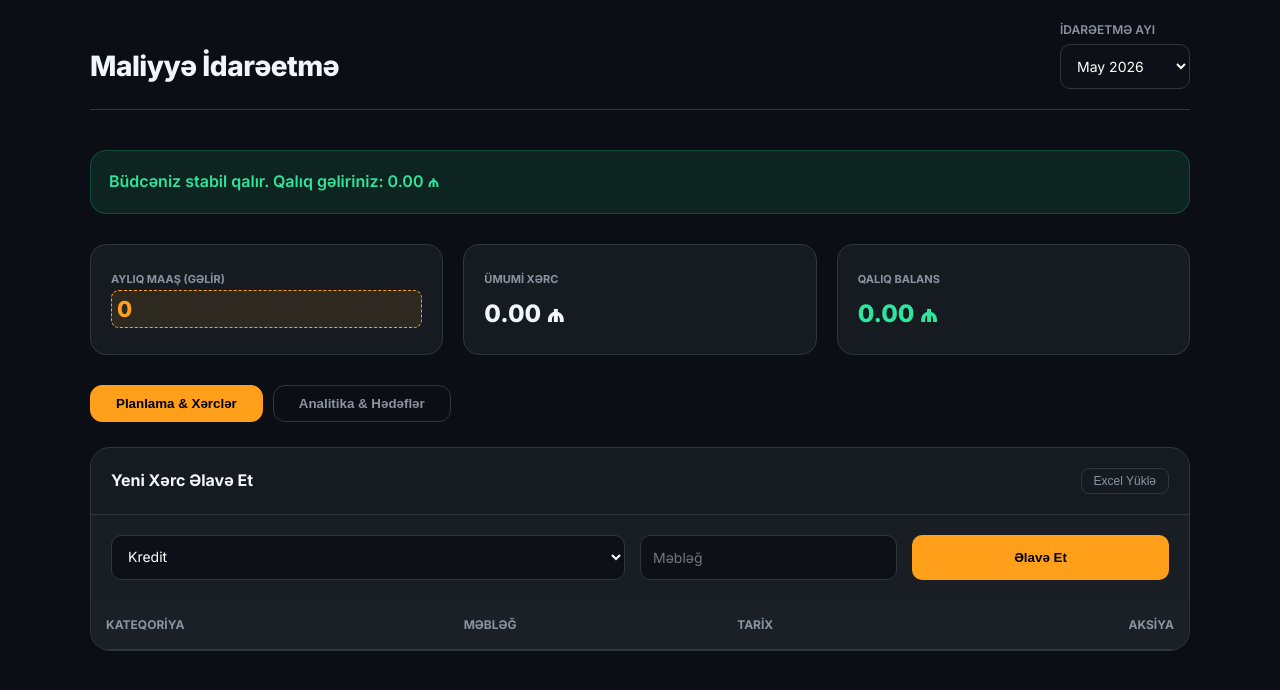
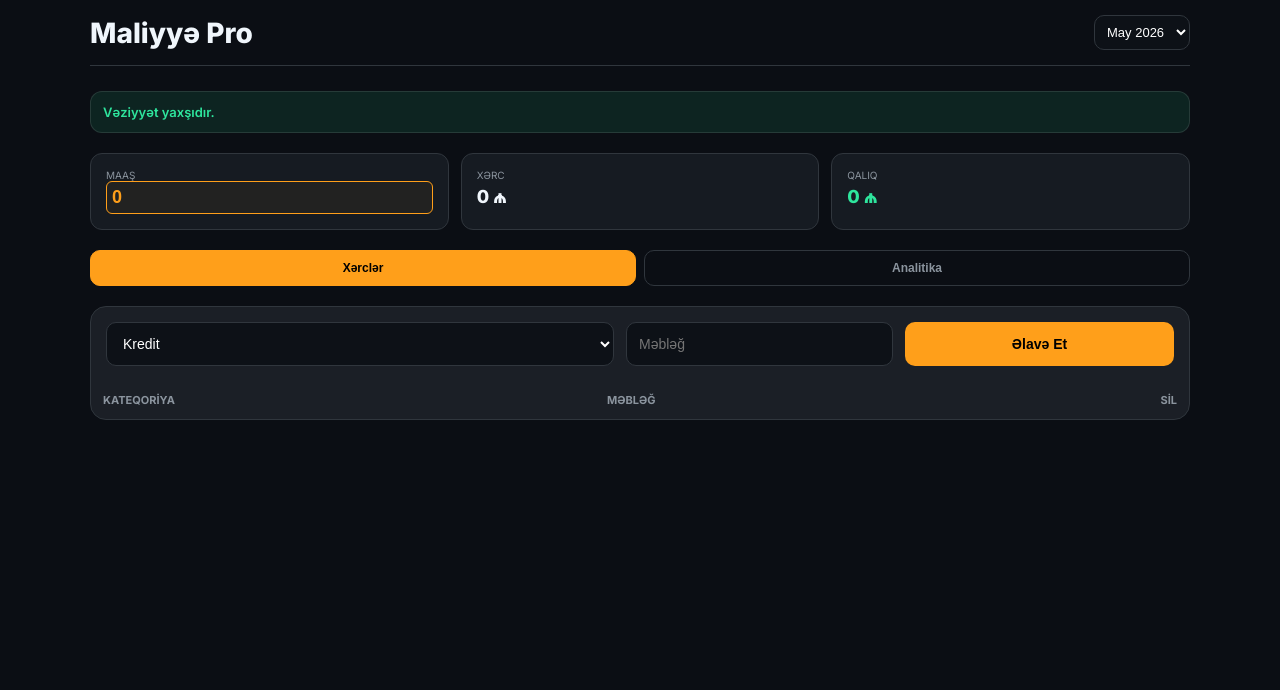
Before and after one commit to hesabat-eksperiti2026/maliyya-hesabat-, a plain HTML site: page index.html in a window 1280 px wide. Drawn offline with Linux system fonts and the light colour scheme.

Commit message:
Update index.html

```diff
--- a/index.html
+++ b/index.html
@@ -2,8 +2,8 @@
 <html lang="az">
 <head>
   <meta charset="utf-8" />
-  <meta name="viewport" content="width=device-width,initial-scale=1" />
-  <title>Maliyyə Pro - Şəxsi İdarəetmə</title>
+  <meta name="viewport" content="width=device-width,initial-scale=1,maximum-scale=1,user-scalable=0" />
+  <title>Maliyyə Pro - Mobil Uyğun</title>
 
   <link rel="preconnect" href="https://fonts.googleapis.com">
   <link rel="preconnect" href="https://fonts.gstatic.com" crossorigin>
@@ -29,96 +29,107 @@
       font-family: 'Inter', sans-serif;
       background: var(--bg);
       color: var(--text-main);
-      line-height: 1.6;
-      padding: 20px;
+      padding: 15px;
     }
 
     .container { max-width: 1100px; margin: 0 auto; }
 
-    /* Header & Branding */
     header {
       display: flex;
       justify-content: space-between;
-      align-items: flex-end;
-      margin-bottom: 40px;
-      padding-bottom: 20px;
+      align-items: center;
+      margin-bottom: 25px;
+      padding-bottom: 15px;
       border-bottom: 1px solid var(--border);
     }
 
-    h1 { margin: 0; font-size: 28px; font-weight: 800; letter-spacing: -0.5px; }
-    .month-picker label { font-size: 12px; text-transform: uppercase; color: var(--text-dim); display: block; margin-bottom: 5px; font-weight: 600; }
+    h1 { margin: 0; font-size: 20px; font-weight: 800; }
+    .month-picker select { padding: 8px; font-size: 13px; }
 
-    /* Top Stats Bar */
+    /* Top Stats */
     .top-stats {
       display: grid;
-      grid-template-columns: repeat(auto-fit, minmax(200px, 1fr));
-      gap: 20px;
-      margin-bottom: 30px;
+      grid-template-columns: repeat(auto-fit, minmax(140px, 1fr));
+      gap: 12px;
+      margin-bottom: 20px;
     }
 
     .stat-box {
       background: var(--card);
-      padding: 20px;
-      border-radius: 16px;
+      padding: 15px;
+      border-radius: 12px;
       border: 1px solid var(--border);
-      position: relative;
     }
 
-    .stat-box label { font-size: 11px; color: var(--text-dim); text-transform: uppercase; font-weight: 700; }
-    .stat-box .val { font-size: 24px; font-weight: 800; margin-top: 5px; display: block; }
+    .stat-box label { font-size: 10px; color: var(--text-dim); text-transform: uppercase; display: block; }
+    .stat-box .val { font-size: 18px; font-weight: 800; margin-top: 5px; display: block; }
     .stat-box input {
-      background: rgba(255,159,26,0.1);
-      border: 1px dashed var(--accent);
+      background: rgba(255,159,26,0.05);
+      border: 1px solid var(--accent);
       color: var(--accent);
-      font-size: 22px;
+      font-size: 18px;
       font-weight: 800;
       width: 100%;
       padding: 5px;
-      border-radius: 8px;
+      border-radius: 6px;
+      outline: none;
     }
 
     /* Tabs */
-    .nav-tabs { display: flex; gap: 10px; margin-bottom: 25px; }
+    .nav-tabs { display: flex; gap: 8px; margin-bottom: 20px; }
     .tab-link {
+      flex: 1;
       background: none; border: 1px solid var(--border); color: var(--text-dim);
-      padding: 10px 25px; border-radius: 12px; cursor: pointer; font-weight: 600;
-      transition: 0.2s;
+      padding: 10px 5px; border-radius: 10px; cursor: pointer; font-weight: 600; font-size: 12px;
     }
     .tab-link.active { background: var(--accent); color: #000; border-color: var(--accent); }
 
     /* Smart Alert */
-    .alert {
-      padding: 18px; border-radius: 16px; margin-bottom: 30px;
-      font-weight: 600; display: flex; align-items: center; gap: 12px;
+    .alert { padding: 12px; border-radius: 12px; margin-bottom: 20px; font-size: 13px; font-weight: 600; border: 1px solid rgba(255,255,255,0.1); }
+    .alert-info { background: rgba(46,229,157,0.1); color: var(--green); }
+    .alert-warn { background: rgba(255,107,107,0.1); color: var(--red); }
+
+    /* Form Design - MOBİL ÜÇÜN DÜZƏLİŞ */
+    .input-group {
+      display: flex;
+      flex-direction: column;
+      gap: 12px;
+      padding: 15px;
+      background: rgba(255,255,255,0.02);
     }
-    .alert-info { background: rgba(46,229,157,0.1); color: var(--green); border: 1px solid rgba(46,229,157,0.2); }
-    .alert-warn { background: rgba(255,159,26,0.1); color: var(--accent); border: 1px solid rgba(255,159,26,0.2); }
 
-    /* Main Table & List */
-    .card { background: var(--card); border-radius: 20px; border: 1px solid var(--border); overflow: hidden; }
-    .card-header { padding: 20px; border-bottom: 1px solid var(--border); display: flex; justify-content: space-between; align-items: center; }
+    @media (min-width: 600px) {
+      .input-group { flex-direction: row; }
+      .input-group select { flex: 2; }
+      .input-group input { flex: 1; }
+      .input-group button { flex: 1; }
+      h1 { font-size: 28px; }
+    }
 
-    table { width: 100%; border-collapse: collapse; }
-    th { background: rgba(255,255,255,0.02); padding: 15px; text-align: left; font-size: 12px; color: var(--text-dim); border-bottom: 1px solid var(--border); }
-    td { padding: 15px; border-bottom: 1px solid rgba(255,255,255,0.02); font-size: 14px; }
-
-    /* Forms */
-    .input-group { display: grid; grid-template-columns: 2fr 1fr 1fr; gap: 15px; padding: 20px; background: rgba(255,255,255,0.01); }
     input, select {
       background: #0d1117; border: 1px solid var(--border); color: #fff; padding: 12px;
-      border-radius: 10px; font-family: inherit; font-size: 14px;
+      border-radius: 10px; font-size: 14px; width: 100%;
     }
-    .btn-primary { background: var(--accent); color: #000; border: none; padding: 12px; border-radius: 10px; font-weight: 800; cursor: pointer; }
 
-    /* Analytics Rows */
+    .btn-primary {
+      background: var(--accent); color: #000; border: none; padding: 14px;
+      border-radius: 10px; font-weight: 800; cursor: pointer; font-size: 14px;
+    }
+
+    /* Table */
+    .card { background: var(--card); border-radius: 16px; border: 1px solid var(--border); overflow: hidden; }
+    table { width: 100%; border-collapse: collapse; }
+    th { background: rgba(255,255,255,0.02); padding: 12px; text-align: left; font-size: 11px; color: var(--text-dim); }
+    td { padding: 12px; border-bottom: 1px solid rgba(255,255,255,0.02); font-size: 13px; }
+
+    /* Analytics */
     .ana-row {
-      display: grid; grid-template-columns: 1.5fr 1fr 1fr 1fr; gap: 10px;
-      padding: 15px 20px; align-items: center; border-bottom: 1px solid var(--border);
+      display: grid; grid-template-columns: 1.2fr 0.8fr 0.8fr 0.8fr; gap: 8px;
+      padding: 12px; align-items: center; border-bottom: 1px solid var(--border); font-size: 12px;
     }
-    .target-input { width: 80px !important; padding: 4px 8px !important; font-size: 13px !important; border-style: dashed !important; }
-
-    .prog-bar-bg { grid-column: span 4; height: 6px; background: #30363d; border-radius: 10px; margin-top: 5px; overflow: hidden; }
-    .prog-bar-fill { height: 100%; transition: 0.5s ease; }
+    .target-input { width: 100% !important; padding: 4px !important; font-size: 12px !important; text-align: center; }
+    .prog-bar-bg { grid-column: span 4; height: 5px; background: #30363d; border-radius: 5px; overflow: hidden; margin-top: 4px; }
+    .prog-bar-fill { height: 100%; transition: 0.4s; }
 
     .hidden { display: none; }
   </style>
@@ -127,52 +138,42 @@
 
 <div class="container">
   <header>
-    <div>
-      <h1>Maliyyə İdarəetmə</h1>
-    </div>
+    <h1>Maliyyə Pro</h1>
     <div class="month-picker">
-      <label>İdarəetmə Ayı</label>
       <select id="monthSelector" onchange="changeMonth()">
         <option value="May_2026">May 2026</option>
         <option value="Iyun_2026">İyun 2026</option>
         <option value="Iyul_2026">İyul 2026</option>
-        <option value="Avqust_2026">Avqust 2026</option>
       </select>
     </div>
   </header>
 
-  <div id="statusMsg" class="alert alert-info">Sistem aktivdir. Xərcləri daxil etməyə başlaya bilərsiniz.</div>
+  <div id="statusMsg" class="alert alert-info">Sistem aktivdir.</div>
 
   <div class="top-stats">
     <div class="stat-box">
-      <label>Aylıq Maaş (Gəlir)</label>
-      <input type="number" id="monthlySalary" onchange="updateSalary()" placeholder="Maaş yaz...">
+      <label>Maaş</label>
+      <input type="number" id="monthlySalary" onchange="updateSalary()">
     </div>
     <div class="stat-box">
-      <label>Ümumi Xərc</label>
+      <label>Xərc</label>
       <span class="val" id="totalSpent">0 ₼</span>
     </div>
     <div class="stat-box">
-      <label>Qalıq Balans</label>
-      <span class="val" id="totalBalance" style="color:var(--green)">0 ₼</span>
+      <label>Qalıq</label>
+      <span class="val" id="totalBalance">0 ₼</span>
     </div>
   </div>
 
   <div class="nav-tabs">
-    <button id="tabPlan" class="tab-link active" onclick="switchTab('plan')">Planlama & Xərclər</button>
-    <button id="tabAna" class="tab-link" onclick="switchTab('ana')">Analitika & Hədəflər</button>
+    <button id="tabPlan" class="tab-link active" onclick="switchTab('plan')">Xərclər</button>
+    <button id="tabAna" class="tab-link" onclick="switchTab('ana')">Analitika</button>
   </div>
 
-  <!-- SECTION: PLANLAMA -->
   <div id="sectionPlan" class="card">
-    <div class="card-header">
-      <h3 style="margin:0; font-size:16px;">Yeni Xərc Əlavə Et</h3>
-      <button onclick="exportToExcel()" style="background:none; border:1px solid var(--border); color:var(--text-dim); padding:5px 12px; border-radius:8px; cursor:pointer; font-size:12px;">Excel Yüklə</button>
-    </div>
-
     <div class="input-group">
       <select id="expCat"></select>
-      <input type="number" id="expAmt" placeholder="Məbləğ">
+      <input type="number" id="expAmt" placeholder="Məbləğ" inputmode="decimal">
       <button class="btn-primary" onclick="addExpense()">Əlavə Et</button>
     </div>
 
@@ -181,50 +182,33 @@
         <tr>
           <th>KATEQORİYA</th>
           <th>MƏBLƏĞ</th>
-          <th>TARİX</th>
-          <th style="text-align:right">AKSİYA</th>
+          <th style="text-align:right">SİL</th>
         </tr>
       </thead>
       <tbody id="expenseTable"></tbody>
     </table>
   </div>
 
-  <!-- SECTION: ANALİTİKA -->
   <div id="sectionAna" class="card hidden">
-    <div class="card-header">
-      <h3 style="margin:0; font-size:16px;">Hədəf və Limitlərin Tənzimlənməsi</h3>
-      <span style="font-size:12px; color:var(--text-dim)">* Hədəfləri burada hər ay üçün dəyişə bilərsiniz</span>
-    </div>
-    <div class="ana-row" style="color:var(--text-dim); font-weight:700; font-size:11px; text-transform:uppercase;">
-      <div>Kateqoriya</div>
-      <div>Hədəf (Limit)</div>
-      <div>Real Xərc</div>
-      <div>Vəziyyət</div>
-    </div>
     <div id="analyticsTable"></div>
   </div>
 </div>
 
 <script>
-  // Sabit kateqoriya siyahısı
   const categoryList = [
     "Kredit", "Şaxnuz maaş", "Komunal", "Xalidə x. komunal", "Kontur",
     "Borc", "Ehtiyat pul", "Benzin", "İstirahət", "Paltar",
     "Baxım", "Həkim", "Bazarlıq", "ARslan bazarlıq", "Ət", "Restoran"
   ];
 
-  // Global Data
   let db = JSON.parse(localStorage.getItem('maliyya_v5_db')) || {};
-  let currentMonth = "May_2026";
+  let currentMonth = "";
 
   function init() {
     currentMonth = document.getElementById('monthSelector').value;
-
-    // Select-i doldur
     const expCat = document.getElementById('expCat');
     expCat.innerHTML = categoryList.map(c => `<option value="${c}">${c}</option>`).join('');
 
-    // Ayın məlumatları yoxdursa yarat
     if (!db[currentMonth]) {
       db[currentMonth] = {
         salary: 0,
@@ -237,50 +221,37 @@
         }
       };
     }
-
     document.getElementById('monthlySalary').value = db[currentMonth].salary;
     render();
   }
 
-  function changeMonth() {
-    init();
-  }
+  function changeMonth() { init(); }
 
   function updateSalary() {
     db[currentMonth].salary = parseFloat(document.getElementById('monthlySalary').value) || 0;
-    save();
-    render();
+    save(); render();
   }
 
   function addExpense() {
     const cat = document.getElementById('expCat').value;
     const amt = parseFloat(document.getElementById('expAmt').value);
     if (!amt) return;
-
-    db[currentMonth].expenses.unshift({
-      cat, amt, date: new Date().toLocaleDateString('az-AZ', {day:'2-digit', month:'short'})
-    });
-
+    db[currentMonth].expenses.unshift({ cat, amt, date: new Date().toLocaleDateString() });
     document.getElementById('expAmt').value = "";
-    save();
-    render();
+    save(); render();
   }
 
   function deleteExp(idx) {
     db[currentMonth].expenses.splice(idx, 1);
-    save();
-    render();
+    save(); render();
   }
 
   function updateTarget(cat, val) {
     db[currentMonth].targets[cat] = parseFloat(val) || 0;
-    save();
-    render();
+    save(); render();
   }
 
-  function save() {
-    localStorage.setItem('maliyya_v5_db', JSON.stringify(db));
-  }
+  function save() { localStorage.setItem('maliyya_v5_db', JSON.stringify(db)); }
 
   function switchTab(t) {
     document.getElementById('sectionPlan').classList.toggle('hidden', t !== 'plan');
@@ -290,35 +261,29 @@
   }
 
   function render() {
-    // 1. Table Render
     const table = document.getElementById('expenseTable');
     table.innerHTML = db[currentMonth].expenses.map((item, i) => `
       <tr>
-        <td style="font-weight:600">${item.cat}</td>
+        <td><b>${item.cat}</b><br><small style="color:var(--text-dim)">${item.date}</small></td>
         <td style="font-weight:700">${item.amt} ₼</td>
-        <td style="color:var(--text-dim)">${item.date}</td>
-        <td style="text-align:right"><button onclick="deleteExp(${i})" style="background:none; border:none; color:var(--red); cursor:pointer; font-size:18px;">&times;</button></td>
+        <td style="text-align:right"><button onclick="deleteExp(${i})" style="background:none; border:none; color:var(--red); font-size:20px;">&times;</button></td>
       </tr>
     `).join('');
 
-    // 2. Analytics Render
     const anaTable = document.getElementById('analyticsTable');
     let totalSpent = 0;
-
     anaTable.innerHTML = categoryList.map(cat => {
       const target = db[currentMonth].targets[cat] || 0;
       const spent = db[currentMonth].expenses.filter(e => e.cat === cat).reduce((s, e) => s + e.amt, 0);
       totalSpent += spent;
       const diff = target - spent;
       const perc = target > 0 ? Math.min((spent / target) * 100, 100) : (spent > 0 ? 100 : 0);
-      const color = diff < 0 ? 'var(--red)' : 'var(--green)';
-
       return `
         <div class="ana-row">
-          <div style="font-weight:600">${cat}</div>
-          <div><input type="number" class="target-input" value="${target}" onchange="updateTarget('${cat}', this.value)"> ₼</div>
-          <div style="font-weight:700">${spent} ₼</div>
-          <div style="color:${color}; font-weight:800">${diff > 0 ? '+'+diff : diff} ₼</div>
+          <div><b>${cat}</b></div>
+          <div><input type="number" class="target-input" value="${target}" onchange="updateTarget('${cat}', this.value)"></div>
+          <div style="font-weight:700">${spent}₼</div>
+          <div style="color:${diff < 0 ? 'var(--red)' : 'var(--green)'}; font-weight:700">${diff}₼</div>
           <div class="prog-bar-bg">
             <div class="prog-bar-fill" style="width:${perc}%; background:${diff < 0 ? 'var(--red)' : 'var(--accent)'}"></div>
           </div>
@@ -326,31 +291,15 @@
       `;
     }).join('');
 
-    // 3. Stats Update
     const salary = db[currentMonth].salary;
     const balance = salary - totalSpent;
-
-    document.getElementById('totalSpent').innerText = totalSpent.toFixed(2) + " ₼";
-    document.getElementById('totalBalance').innerText = balance.toFixed(2) + " ₼";
+    document.getElementById('totalSpent').innerText = totalSpent.toFixed(0) + " ₼";
+    document.getElementById('totalBalance').innerText = balance.toFixed(0) + " ₼";
     document.getElementById('totalBalance').style.color = balance < 0 ? 'var(--red)' : 'var(--green)';
 
-    // 4. Alert Update
     const statusMsg = document.getElementById('statusMsg');
-    if (balance < 0) {
-      statusMsg.className = "alert alert-warn";
-      statusMsg.innerText = "DİQQƏT: Hazırda maaşınızdan çox xərcləmisiniz! Balans mənfidir.";
-    } else {
-      statusMsg.className = "alert alert-info";
-      statusMsg.innerText = "Büdcəniz stabil qalır. Qalıq gəliriniz: " + balance.toFixed(2) + " ₼";
-    }
-  }
-
-  function exportToExcel() {
-    const data = db[currentMonth].expenses.map(e => ({ "Kateqoriya": e.cat, "Məbləğ": e.amt, "Tarix": e.date }));
-    const ws = XLSX.utils.json_to_sheet(data);
-    const wb = XLSX.utils.book_new();
-    XLSX.utils.book_append_sheet(wb, ws, "Xərclər");
-    XLSX.writeFile(wb, `Hesabat_${currentMonth}.xlsx`);
+    statusMsg.innerText = balance < 0 ? "Büdcə aşıldı!" : "Vəziyyət yaxşıdır.";
+    statusMsg.className = balance < 0 ? "alert alert-warn" : "alert alert-info";
   }
 
   init();
```
